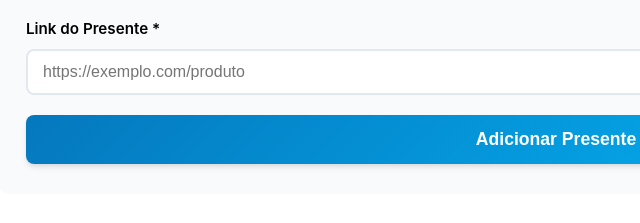
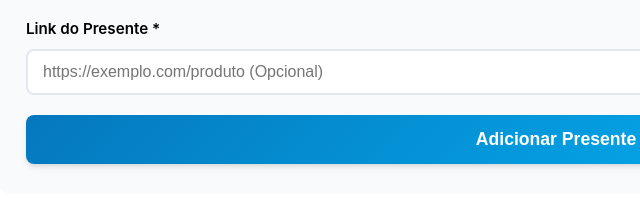
Before and after one commit to LucasVaninii/lista-presentes-evacloudd, a website: page index.html in a window 1280 px wide. Shown: the part 548-771 px from the top of the page, 84-724 px from the left. Drawn offline with Linux system fonts and the light colour scheme; no server answers.

Commit message:
Obrigatoriedade do link

```diff
--- a/index.html
+++ b/index.html
@@ -1,11 +1,13 @@
 <!DOCTYPE html>
 <html lang="pt-BR">
+
 <head>
     <meta charset="UTF-8">
     <meta name="viewport" content="width=device-width, initial-scale=1.0">
     <title>Lista de Presentes - EvaCloudd</title>
     <link rel="stylesheet" href="style.css">
 </head>
+
 <body>
     <div class="container">
         <header>
@@ -24,12 +26,13 @@
 
                     <div class="form-group">
                         <label for="presente">Nome do Presente *</label>
-                        <input type="text" id="presente" name="presente" required placeholder="Ex: Perfume, Livro, etc.">
+                        <input type="text" id="presente" name="presente" required
+                            placeholder="Ex: Perfume, Livro, etc.">
                     </div>
 
                     <div class="form-group">
                         <label for="link">Link do Presente *</label>
-                        <input type="url" id="link" name="link" required placeholder="https://exemplo.com/produto">
+                        <input type="url" id="link" name="link" placeholder="https://exemplo.com/produto (Opcional)">
                     </div>
 
                     <button type="submit" class="btn-submit">Adicionar Presente</button>
@@ -53,4 +56,5 @@
 
     <script src="script.js"></script>
 </body>
+
 </html>
```
